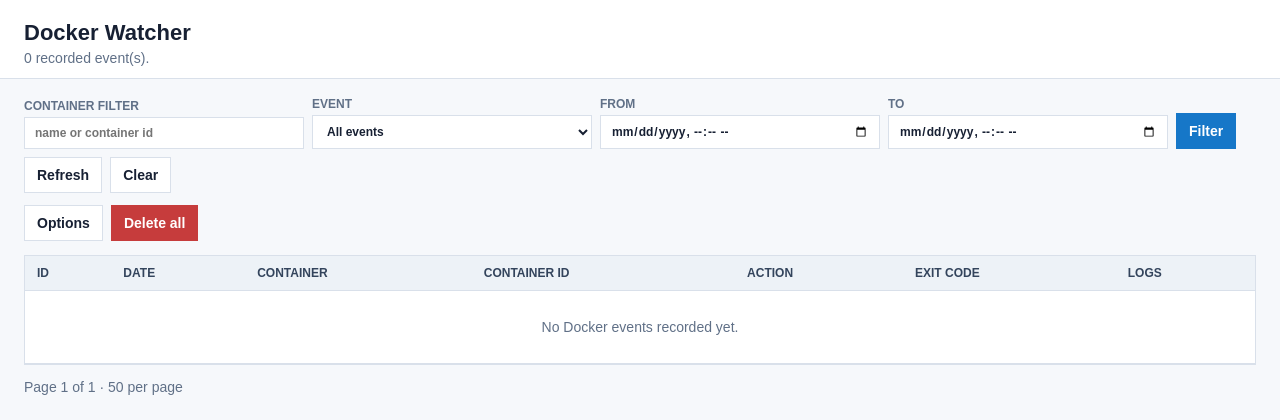
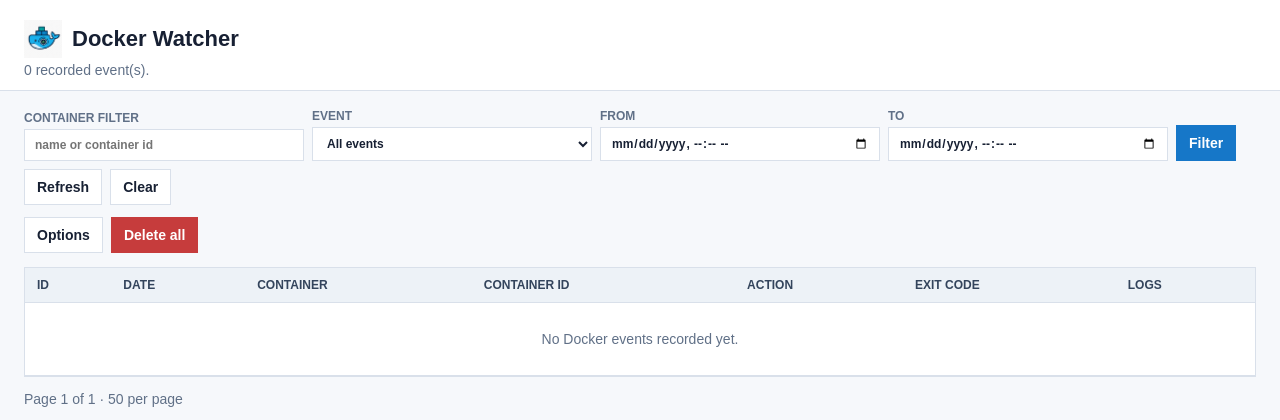
Before and after one commit to Greg222777/docker-watcher, a Flask app: page /events in a window 1280 px wide. Shown: the top 420 px of the page. Run offline with Flask 3, Linux system fonts and the light colour scheme; data that the repository does not hold is empty.

Commit message:
docs: add project logo

```diff
--- a/app/static/css/events.css
+++ b/app/static/css/events.css
@@ -30,6 +30,23 @@ h1 {
     margin: 0 0 4px;
     font-size: 22px;
     font-weight: 700;
+}
+
+.app-title {
+    display: flex;
+    align-items: center;
+    gap: 10px;
+    margin-bottom: 4px;
+}
+
+.app-title h1 {
+    margin: 0;
+}
+
+.app-logo {
+    width: 38px;
+    height: 38px;
+    object-fit: contain;
 }
 
 .subtitle {
--- a/app/templates/base.html
+++ b/app/templates/base.html
@@ -4,6 +4,7 @@
     <meta charset="utf-8">
     <meta name="viewport" content="width=device-width, initial-scale=1">
     <title>{% block title %}Docker Watcher{% endblock %}</title>
+    <link rel="icon" href="{{ url_for('static', filename='img/docker-watcher-logo.png') }}">
     {% block head %}{% endblock %}
 </head>
 <body>
--- a/app/templates/events.html
+++ b/app/templates/events.html
@@ -6,7 +6,10 @@
 
 {% block body %}
     <header>
-        <h1>Docker Watcher</h1>
+        <div class="app-title">
+            <img src="{{ url_for('static', filename='img/docker-watcher-logo.png') }}" alt="" class="app-logo">
+            <h1>Docker Watcher</h1>
+        </div>
         <p class="subtitle">{{ total_events }} recorded event(s).</p>
     </header>
     <main>
```
Also changed, not shown: README.md, app/static/img/docker-watcher-logo.png (added).
